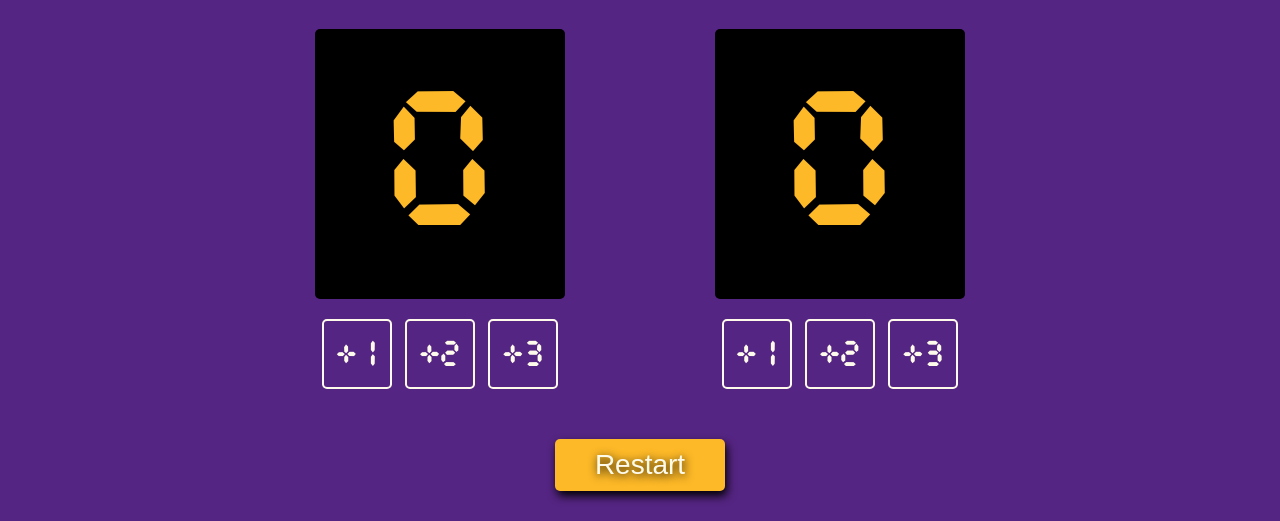
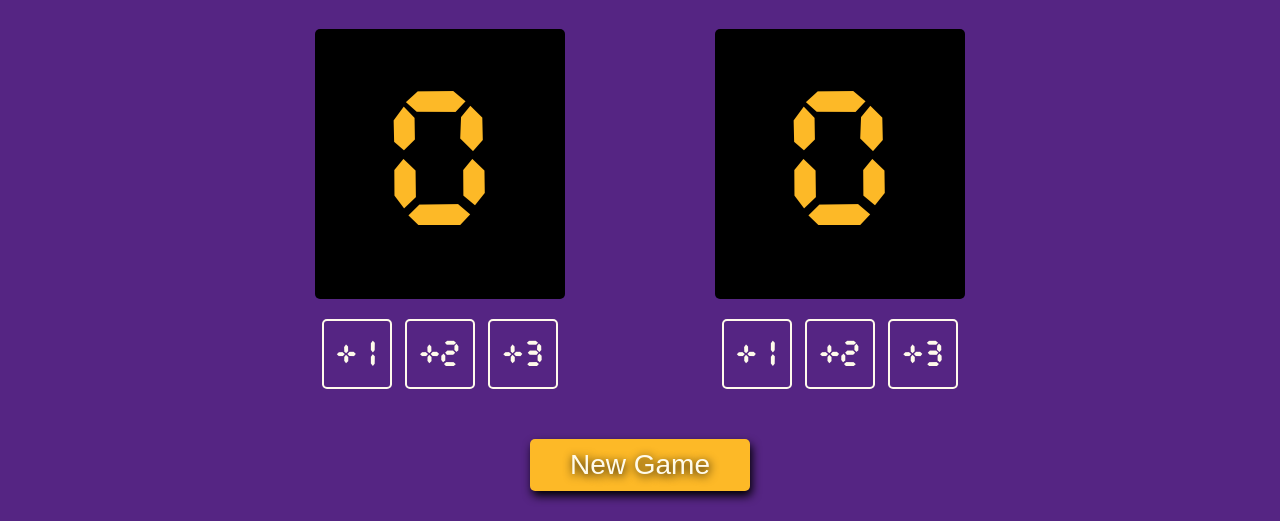
Before and after one commit to jurandrija645/BasketballScores, a plain HTML site: page index.html in a window 1280 px wide. Shown: the part 378-899 px from the top of the page. Drawn offline with Linux system fonts and the light colour scheme.

Commit message:
Changing the new game name

```diff
--- a/index.html
+++ b/index.html
@@ -19,7 +19,7 @@
             </div>
         </div>
         </div>
-        <button class="restart" onclick="restart()">Restart</button>
+        <button class="restart" onclick="restart()">New Game</button>
         <script src="index.js"></script>
     </body>
 </html>
```
